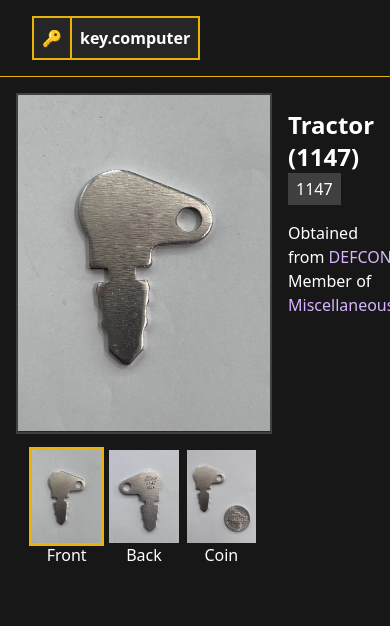
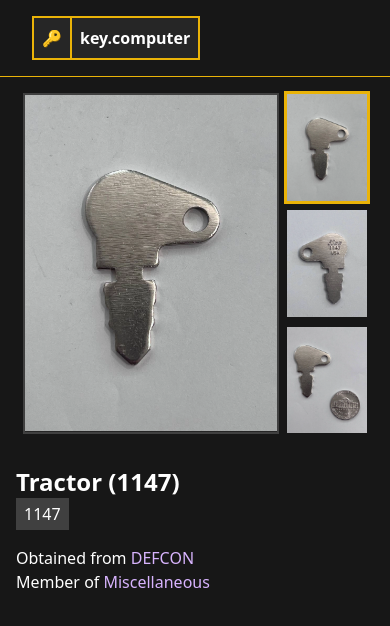
Before and after one commit to lvkdotsh/keycomputer, a React (Vite) app in the folder client/: page /key/1147 in a window 390 px wide. Shown: the top 626 px of the page. Built offline with nearby package versions, Linux system fonts and the light colour scheme.

Commit message:
Responsive Image

```diff
--- a/client/src/pages/KeyPage.tsx
+++ b/client/src/pages/KeyPage.tsx
@@ -1,50 +1,51 @@
-import { FC, useState } from "react";
-import { Link, useParams } from "react-router-dom";
-import { KeyType } from "../../../server/src/types/KeyType";
-import { useFamily } from "../lib/useFamily";
-import { useKey } from "../lib/useKey";
+import { FC, useState } from 'react';
+import { Link, useParams } from 'react-router-dom';
+
+import { KeyType } from '../../../server/src/types/KeyType';
+import { useFamily } from '../lib/useFamily';
+import { useKey } from '../lib/useKey';
 
 const VARIATIONS = [
-    [`/set/front/$ID.webp`, "Front"],
-    [`/set/back/$ID.webp`, "Back"],
-    [`/set/coin/$ID.webp`, "Coin"],
+    ['/set/front/$ID.webp', 'Front'],
+    ['/set/back/$ID.webp', 'Back'],
+    ['/set/coin/$ID.webp', 'Coin'],
 ];
 
 const ImageData: FC<{ data: KeyType }> = ({ data }) => {
     const [activeVariation, setActiveVariation] = useState(0);
 
     return (
-        <div className="w-64 max-w-full">
+        <div className="w-full sm:w-64 max-w-full flex sm:flex-col justify-center">
             <div
-                className="w-64 max-w-full bg-neutral-800 border-2 border-neutral-700"
-                style={{ aspectRatio: "3/4" }}
+                className="w-64 max-w-full h-fit bg-neutral-800 border-2 border-neutral-700"
+                style={{ aspectRatio: '3/4' }}
             >
                 <img
-                    src={VARIATIONS[activeVariation][0].replace(
-                        "$ID",
-                        data.slug,
-                    )}
+                    src={VARIATIONS[activeVariation]
+                        .at(0)
+                        .replace('$ID', data.slug)}
                     alt=""
                 />
             </div>
-            <div className="w-full max-w-full pt-4 flex justify-around gap-2 px-4">
+            <div className="h-full sm:h-auto sm:w-full max-w-full sm:pt-4 pl-2 flex flex-col sm:flex-row sm:flex-row justify-around gap-2 sm:px-4">
                 {VARIATIONS.map((variation, index) => (
                     <button
                         key={index}
-                        className={"flex-1"}
+                        className={'h-fit w-20 sm:w-auto'}
                         onClick={() => {
                             setActiveVariation(index);
                         }}
                     >
                         <img
-                            src={variation[0].replace("$ID", data.slug)}
+                            src={variation.at(0).replace('$ID', data.slug)}
                             className={
                                 activeVariation == index
-                                    ? "outline-yellow-500 outline"
-                                    : ""
+                                    ? 'outline-yellow-500 outline'
+                                    : ''
                             }
+                            alt={variation.at(1)}
                         />
-                        <div>{variation[1]}</div>
+                        <div className="hidden sm:block">{variation.at(1)}</div>
                     </button>
                 ))}
             </div>
@@ -55,7 +56,12 @@ const ImageData: FC<{ data: KeyType }> = ({ data }) => {
 const FamilyLink: FC<{ family_id: string }> = ({ family_id }) => {
     const { data, error } = useFamily(family_id);
 
-    if (data) return <Link to={`/family/${data.slug}`} className="hover:underline">{data.name}</Link>;
+    if (data)
+        return (
+            <Link to={`/family/${data.slug}`} className="hover:underline">
+                {data.name}
+            </Link>
+        );
 
     if (error) return <>Unknown</>;
 
@@ -65,8 +71,8 @@ const FamilyLink: FC<{ family_id: string }> = ({ family_id }) => {
 const KeyDataPage: FC<{ data: KeyType }> = ({ data }) => {
     return (
         <div className="w-full px-4 pt-4">
-            <div className="w-full flex gap-4">
-                <div className="">
+            <div className="w-full flex flex-col sm:flex-row gap-4">
+                <div className="flex justify-center">
                     <ImageData data={data} />
                 </div>
                 <div className="pt-4">
@@ -76,13 +82,13 @@ const KeyDataPage: FC<{ data: KeyType }> = ({ data }) => {
                     </h2>
                     <div className="mt-4">
                         <div>
-                            Obtained from{" "}
+                            Obtained from{' '}
                             <span className="text-purple-300">
-                                {data.obtained_from || "Unknown"}
+                                {data.obtained_from || 'Unknown'}
                             </span>
                         </div>
                         <div>
-                            Member of{" "}
+                            Member of{' '}
                             <span className="text-purple-300">
                                 <FamilyLink family_id={data.family} />
                             </span>
```
